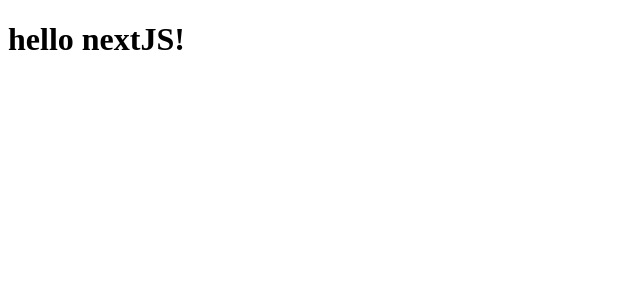
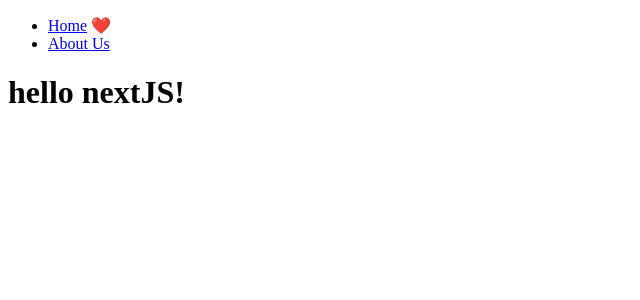
Before and after one commit to Taiho1998/NextPractice, a Next.js app: page / in a window 1280 px wide. Shown: the top 300 px of the page, without its empty margins (0-640 px from the left). Built offline with nearby package versions, Linux system fonts and the light colour scheme.

Commit message:
필기 노트 추가 및 not-found.tsx, component 추가

```diff
--- a/app/about-us/company/sales/page.tsx
+++ /dev/null
@@ -1,3 +0,0 @@
-export default function Page() {
-  return <h1>Sales Team</h1>;
-}
--- /dev/null
+++ b/app/components/navigation.tsx
@@ -0,0 +1,21 @@
+"use client";
+import Link from "next/link";
+import { usePathname } from "next/navigation";
+
+export default function Navigation() {
+  const path = usePathname();
+  console.log(path);
+  return (
+    <nav>
+      <ul>
+        <li>
+          <Link href="/">Home</Link> {path === "/" ? "❤️" : ""}
+        </li>
+        <li>
+          <Link href="/about-us">About Us</Link>
+          {path === "/about-us" ? "❤️" : ""}
+        </li>
+      </ul>
+    </nav>
+  );
+}
--- /dev/null
+++ b/app/not-found.tsx
@@ -0,0 +1,3 @@
+export default function NotFound() {
+  return <h1>Not Found!</h1>;
+}
--- a/app/page.tsx
+++ b/app/page.tsx
@@ -1,3 +1,10 @@
+import Navigation from "./components/navigation";
+
 export default function Page() {
-  return <h1>hello nextJS!</h1>;
+  return (
+    <>
+      <Navigation />
+      <h1>hello nextJS!</h1>
+    </>
+  );
 }
```
Also changed, not shown: app/about-us/page.tsx (+8 -1 lines), 1 other file (tests, documents, lock files or other folders).
